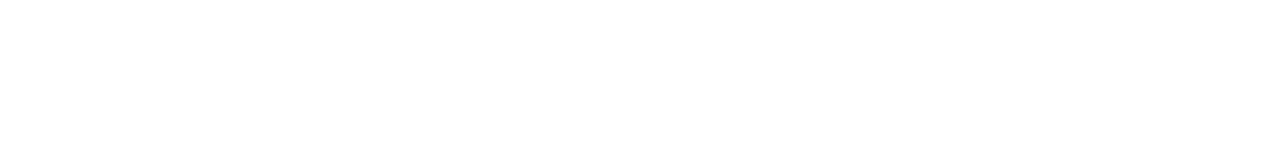
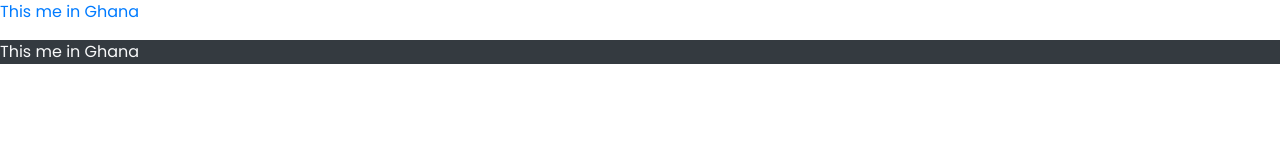
Before and after one commit to felixTechnology/cssHtmlTutorial, a plain HTML site: page BootstrapProject/index.html in a window 1280 px wide. Drawn offline with nearby package versions, Linux system fonts and the light colour scheme.

Commit message:
bootstrap color

```diff
--- a/BootstrapProject/index.html
+++ b/BootstrapProject/index.html
@@ -78,7 +78,8 @@
 &lt;!&ndash;padding right&ndash;&gt;
 <p class="pr-4">This is a padding</p>-->
 
-
+<p class="text-primary">This me in Ghana</p>
+<p class="text-light bg-dark">This me in Ghana</p>
 
 
 
```
